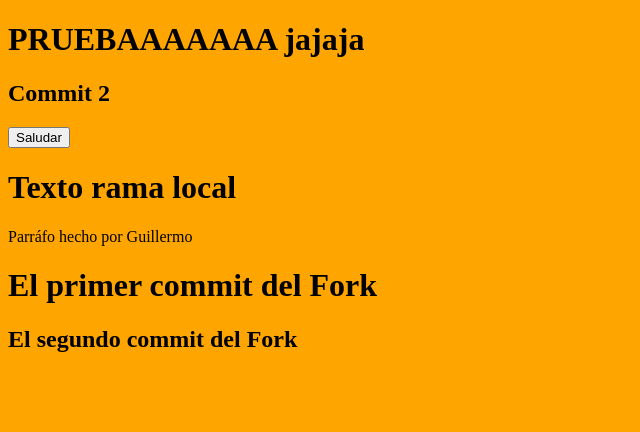
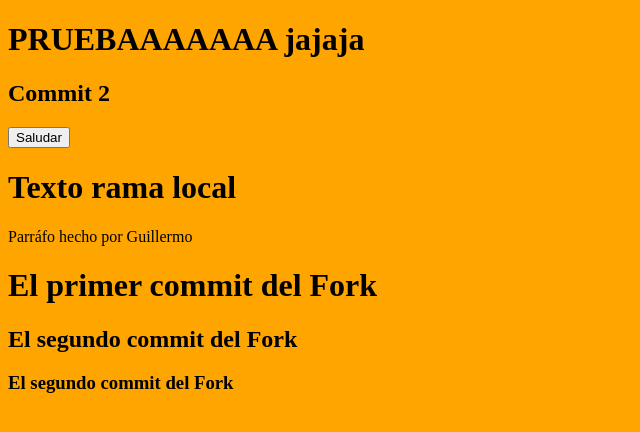
Before and after one commit to JaimeScriptX/CursoGit, a plain HTML site: page index.html in a window 1280 px wide. Shown: the whole page, without its empty margins (0-640 px from the left). Drawn offline with Linux system fonts and the light colour scheme.

Commit message:
ultimo commit

```diff
--- a/index.html
+++ b/index.html
@@ -17,5 +17,6 @@
 
     <h1>El primer commit del Fork</h1>
     <h2>El segundo commit del Fork</h2>
+    <h3>El segundo commit del Fork</h3>
 </body>
 </html>
```
